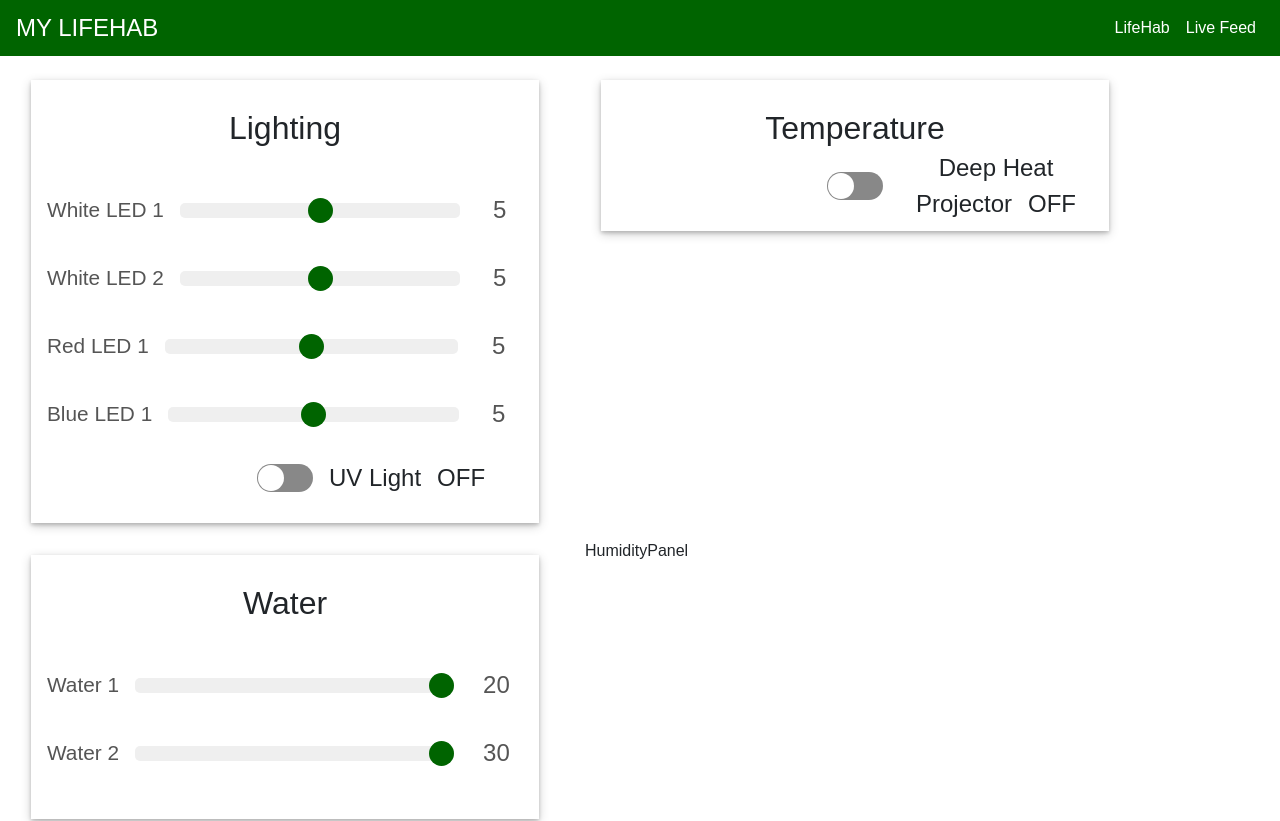
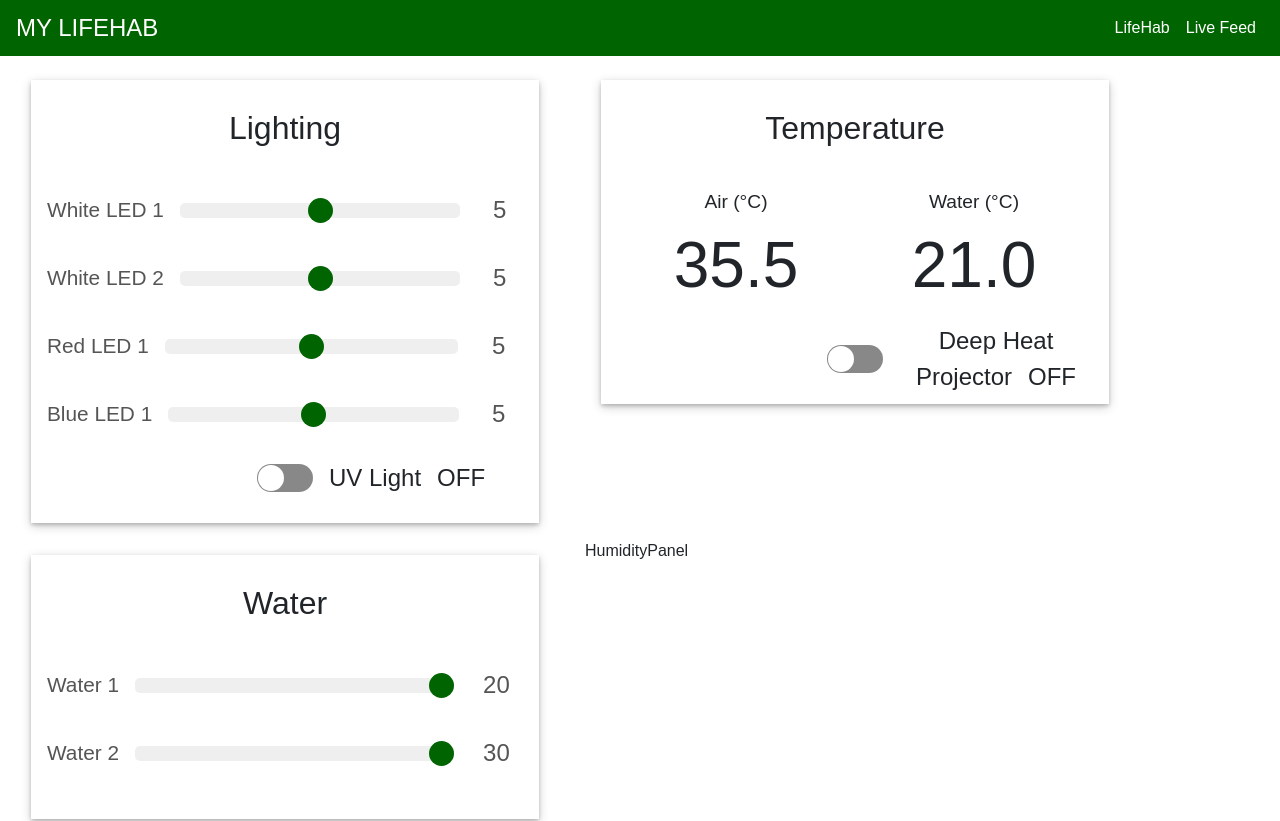
Before and after one commit to umerhasan17/lifehab, a React (Create React App) app: page / in a window 1280 px wide. Shown: the top 821 px of the page. Built offline with nearby package versions, Linux system fonts and the light colour scheme.

Commit message:
Implement sensor readings for temperature panel + add styling

```diff
--- a/src/components/CardContainer/CardContainer.js
+++ b/src/components/CardContainer/CardContainer.js
@@ -1,8 +1,8 @@
 import React from 'react';
 import Card from '../Card/Card';
-import Container from 'react-bootstrap/Container'
-import Row from 'react-bootstrap/Row'
-import Col from 'react-bootstrap/Col'
+import Container from 'react-bootstrap/Container';
+import Row from 'react-bootstrap/Row';
+import Col from 'react-bootstrap/Col';
 import './CardContainer.css';
 
 export default class CardContainer extends React.Component {
--- /dev/null
+++ b/src/components/SensorReading/SensorReading.css
@@ -0,0 +1,7 @@
+.sensor-reading-label {
+    font-size: 1.2em;
+}
+
+.sensor-reading-value {
+    font-size: 4em;
+}
--- a/src/components/SensorReading/SensorReading.js
+++ b/src/components/SensorReading/SensorReading.js
@@ -1,4 +1,5 @@
 import React, { Component } from "react";
+import './SensorReading.css';
 
 export default class SensorReading extends Component {
   constructor(props) {
--- /dev/null
+++ b/src/components/TemperaturePanel/TemperaturePanel.css
@@ -0,0 +1,4 @@
+.temp-sensors-readings {
+    padding-top: 1em;
+    padding-bottom: 2em;
+}
--- a/src/components/TemperaturePanel/TemperaturePanel.js
+++ b/src/components/TemperaturePanel/TemperaturePanel.js
@@ -1,6 +1,11 @@
 import React from 'react';
+import OnOffSwitch from '../Switch/Switch';
+import Container from 'react-bootstrap/Container';
+import Row from 'react-bootstrap/Row';
+import Col from 'react-bootstrap/Col';
 import '../Card/Card.css';
-import OnOffSwitch from '../Switch/Switch';
+import './TemperaturePanel.css';
+import SensorReading from '../SensorReading/SensorReading';
 
 export default class TemperaturePanel extends React.Component {
     constructor(props) {
@@ -11,17 +16,28 @@ export default class TemperaturePanel extends React.Component {
     }
 
     createSensorReadings() {
-
+        return (
+            <Container className="temp-sensors-readings">
+                <Row>
+                    <Col>
+                        <SensorReading label="Air (°C)" value="35.5"/>
+                    </Col>
+                    <Col>
+                        <SensorReading label="Water (°C)" value="21.0"/>
+                    </Col>
+                </Row>
+            </Container>
+        );
     }
 
     render() {
         return (
             <div className='card-container'>
                 <div className='card-title'>{this.state.title}</div>
-                <div className='sliders'>
-                    {this.createSensorReadings}
-                    <OnOffSwitch label={"Deep Heat Projector"} />
+                <div className='readings'>
+                    {this.createSensorReadings()}
                 </div>
+                <OnOffSwitch label={"Deep Heat Projector"} />
             </div>
         )
     }
```
